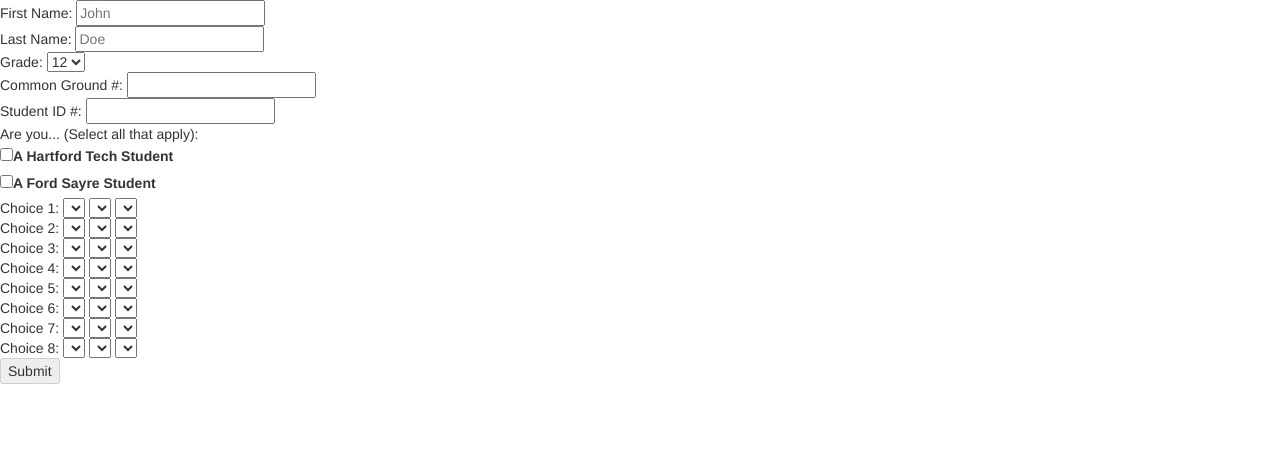
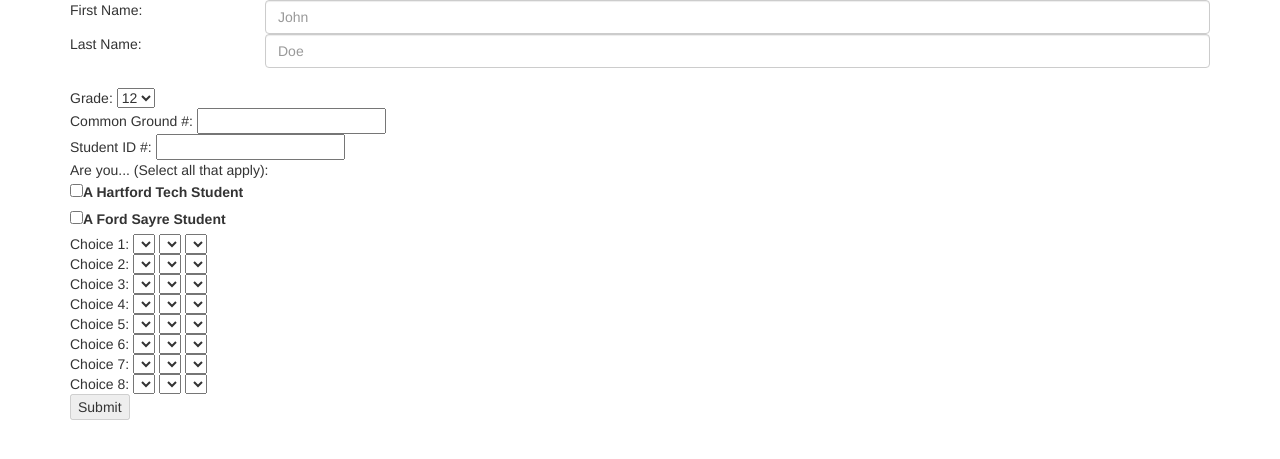
Before and after one commit to owenversteeg/marchintensiveplacement, a PHP site: page / in a window 1280 px wide. Shown: the top 459 px of the page. Run offline with PHP 8.4, Linux system fonts and the light colour scheme; data that the repository does not hold is empty; some libraries are stand-ins or nearby versions.

Commit message:
Bootstrapping

```diff
--- a/website/index.php
+++ b/website/index.php
@@ -65,10 +65,9 @@ if (array_key_exists("submitting", $_POST)) {
 		<?php
 	}
 } else {
-	/*Rest of the page*/ ?>
+	?>
 	<html>
 	<head>
-		<?php /*JQuery*/ ?>
 		<link rel="stylesheet" href="css/font-awesome.min.css">
 		<link rel="stylesheet" href="css/bootstrap.min.css">
 		<script type="text/javascript" src="js/jquery.min.js"></script>
@@ -103,7 +102,7 @@ if (array_key_exists("submitting", $_POST)) {
 			/*On ready, load up all the selector checkers*/
 			$(document).ready(function() {
 				/*Loop for each choice*/
-				for (var i = 0; i < 8; i++) {
+				for (var i = 0; i < choices; i++) {
 					/*Add to the list*/
 					for (var intensive in intensives["full"]) {
 						$("<option name=\"" + intensives["full"][intensive] + "\">" + intensives["full"][intensive] + "</option>").appendTo($("#select-full-" + i));
@@ -171,12 +170,18 @@ if (array_key_exists("submitting", $_POST)) {
 </script>
 </head>
 <body>
-	<div>
+	<div class="container">
 		<?php /*Super lazy redirection*/ ?>
 		<form method="POST">
 			<div>
-				First Name: <input type="text" name="firstname" id="firstname" placeholder="John"><br>
-				Last Name:  <input type="text" name="lastname"  id="lastname"  placeholder="Doe"><br>
+				<div class="row">
+					<div class="col-md-2">First Name: </div>
+					<div class="col-md-10"><input class="form-control" type="text" name="firstname" id="firstname" placeholder="John"></div>
+				</div>
+				<div class="row">
+					<div class="col-md-2">Last Name: </div>
+					<div class="col-md-10"><input class="form-control" type="text" name="lastname"  id="lastname"  placeholder="Doe"><br></div>
+				</div>
 				Grade:
 				<select name="grade">
 					<option value="12" selected>12</option>
```
